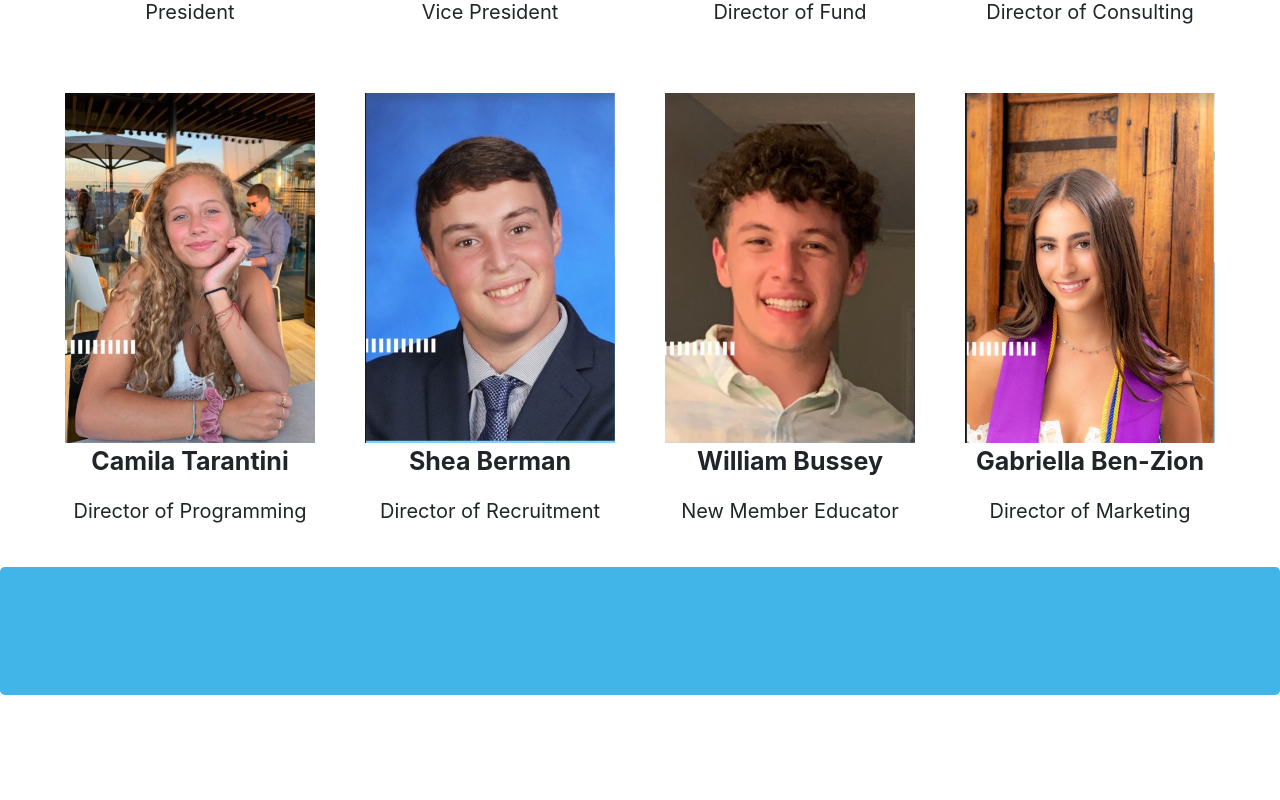
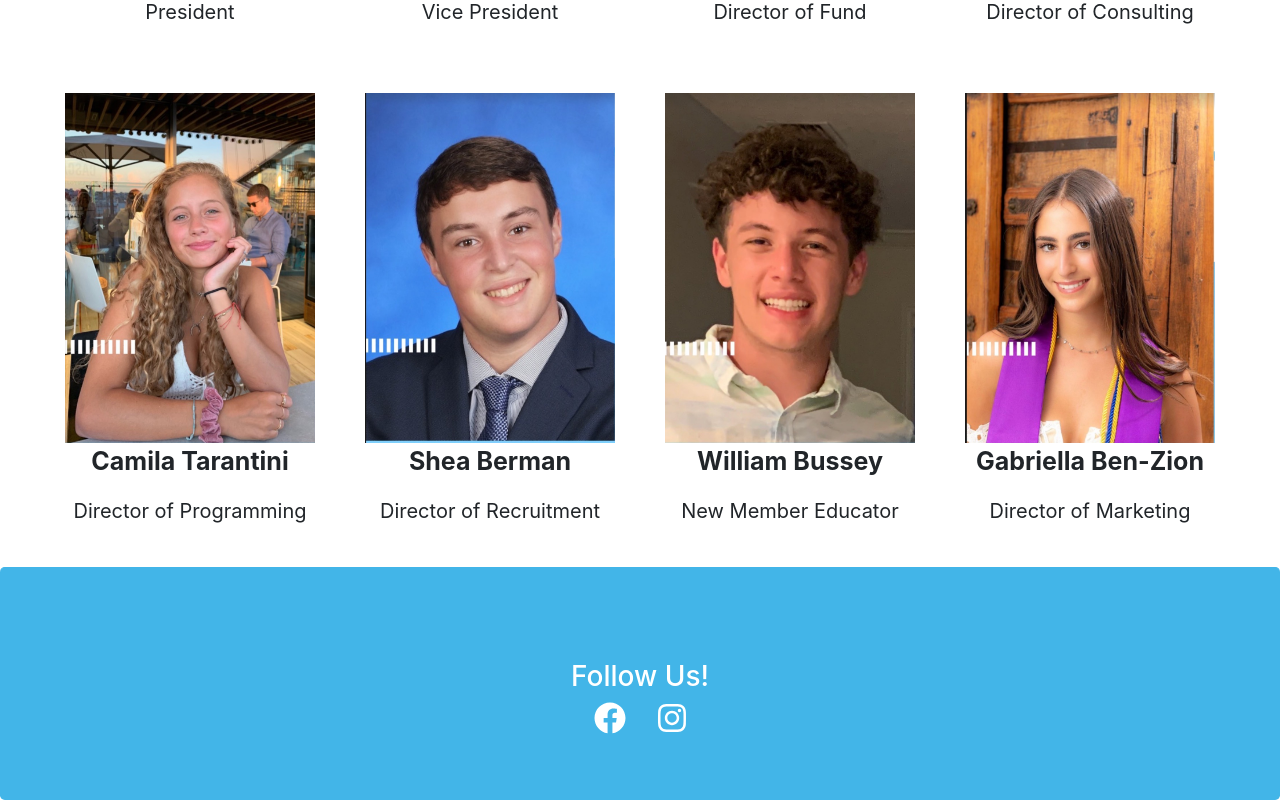
Before and after one commit to satvikb/CEN-Spring-2021-Project, a React (Create React App) app: page /ourteam in a window 1280 px wide. Shown: the part 842-1642 px from the top of the page. Before the commit the page ends 1569 px from the top, so only its background shows below. Built offline with nearby package versions, Linux system fonts and the light colour scheme; no server answers.

Commit message:
footer looking good

```diff
--- a/package.json
+++ b/package.json
@@ -5,6 +5,9 @@
   "dependencies": {
     "@emotion/react": "^11.1.5",
     "@ericz1803/react-google-calendar": "^4.0.3",
+    "@fortawesome/fontawesome-svg-core": "^1.2.35",
+    "@fortawesome/free-brands-svg-icons": "^5.15.3",
+    "@fortawesome/react-fontawesome": "^0.1.14",
     "@testing-library/jest-dom": "^5.11.9",
     "@testing-library/react": "^11.2.5",
     "@testing-library/user-event": "^12.8.1",
--- a/src/App.css
+++ b/src/App.css
@@ -20,6 +20,26 @@
   cursor: pointer;
   font-size: 18px;
   font: TITILLIUM;
+}
+
+
+
+
+a.social {
+  margin: 0 1rem;
+  transition: transform 250ms;
+  display: inline-block;
+}
+
+
+
+a.facebook {
+  color: white;
+}
+
+
+a.instagram {
+  color: white;
 }
 
 .App-header {
--- a/src/components/Footer.js
+++ b/src/components/Footer.js
@@ -1,27 +1,30 @@
  import React from 'react';
 import 'bootstrap/dist/css/bootstrap.min.css';
+import SocialFollow from "./SocialFollow"
 
-// var style1 = {
-//     backgroundColor: "#42B5E8",
-//     borderTop: "1px solid #42B5E8",
-//     textAlign: "center",
-//     //padding: "20px",
-//     //position: "bottom",
-//     // left: "0",
-//     bottom: "0",
-//     //height: "60px",
-//     width: "100%",
-//     margintop: "-32767px;"
-// };
+
+var style1 = {
+  backgroundColor: "#42B5E8",
+  borderTop: "1px solid #42B5E8",
+  textAlign: "center",
+  //padding: "20px",
+  position: "relative",
+  // left: "0",
+  bottom: "0",
+  //height: "60px",
+  margin: "0",
+  width: "100%",
+  margintop: "-32767px",
+  minheight: "100vh"
+};
 
 class Footer extends React.Component
 {
   render()
   {
     return (
-        <div class="jumbotron text-center"  style={
-            {backgroundColor: "#42B5E8"}
-          }>
+        <div class="jumbotron text-center"  style={style1}>
+          <SocialFollow />
       </div>
 
     )
--- /dev/null
+++ b/src/components/SocialFollow.js
@@ -0,0 +1,26 @@
+import React from "react";
+import { FontAwesomeIcon } from "@fortawesome/react-fontawesome";
+import {
+    faYoutube,
+    faFacebook,
+    faTwitter,
+    faInstagram
+  } from "@fortawesome/free-brands-svg-icons";
+
+
+export default function SocialFollow() {
+  return (
+    <div >
+      <p className="h3" >Follow Us!</p>
+            <a href="https://www.facebook.com/TamidAtFlorida"
+            className="facebook social">
+            <FontAwesomeIcon icon={faFacebook} size="2x" />
+            </a>
+            <a href="https://instagram.com/tamidatflorida?igshid=1oqcg6x5ynp3r"
+            className="instagram social">
+            <FontAwesomeIcon icon={faInstagram} size="2x" />
+            </a>
+
+    </div>
+  );
+}
--- a/src/index.css
+++ b/src/index.css
@@ -99,6 +99,15 @@ code {
   font-weight: bold;
 }
 
+.h3{
+  color: white;
+  font-size: 3em;
+  margin-top: 1em;
+  margin-bottom: 1em;
+  margin-left: 0;
+  margin-right: 0;
+  font-weight: bold;
+}
 .TextDetail{
   font: 16px Arial, sans-serif;
   padding-bottom: 25px;
```
Also changed, not shown: 1 other file (tests, documents, lock files or other folders).
